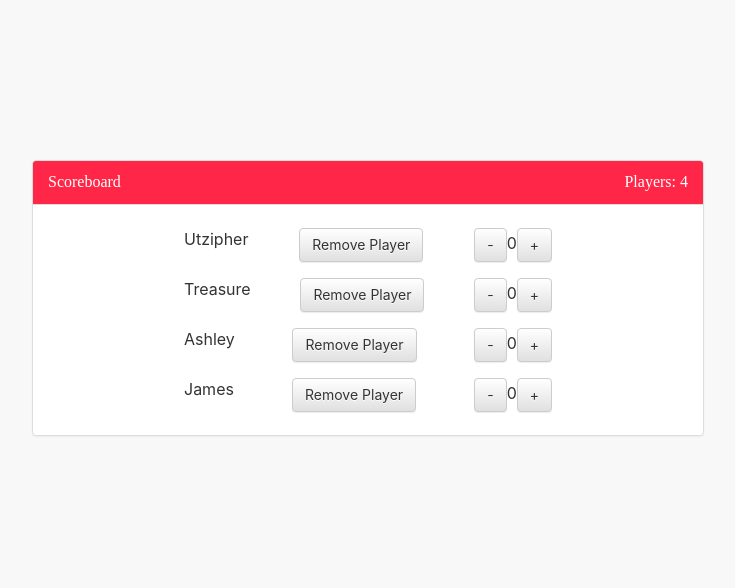
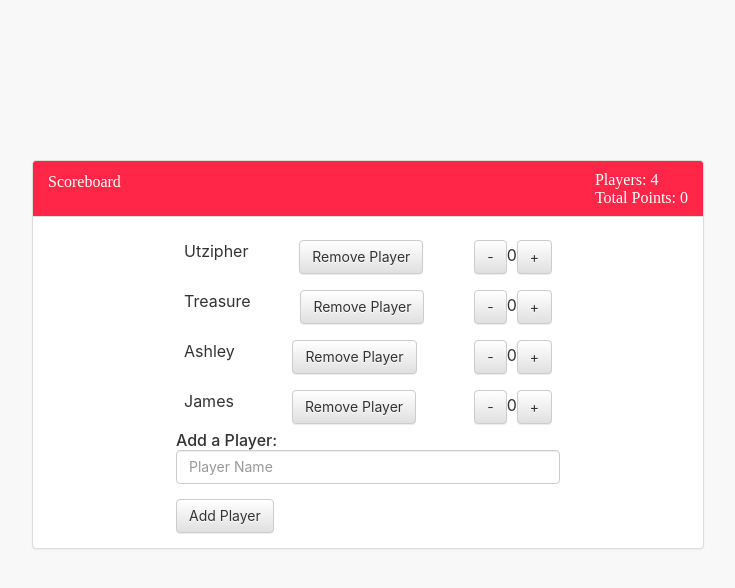
Before and after one commit to jordanutz/Scoreboard, a React (Create React App) app: page / in a window 1280 px wide. Shown: the top 588 px of the page, without its empty margins (272-1007 px from the left). Built offline with nearby package versions, Linux system fonts and the light colour scheme.

Commit message:
User can add a new player. Total points is updated from state.

```diff
--- a/src/App.js
+++ b/src/App.js
@@ -8,45 +8,81 @@ class App extends Component {
     this.state = {
       players: [
         {
+          id: 1,
           name: "Utzipher",
-          id: 1
+          score: 0
         },
         {
+          id: 2,
           name: "Treasure",
-          id: 2
+          score: 0
         },
         {
+          id: 3,
           name: "Ashley",
-          id: 3
+          score: 0
         },
         {
+          id: 4,
           name: "James",
-          id: 4
+          score: 0
         }
       ]
     }
     this.handleRemovePlayer = this.handleRemovePlayer.bind(this);
+    this.incrementScore = this.incrementScore.bind(this);
+    this.decrementScore = this.decrementScore.bind(this);
   }
 
   handleRemovePlayer = (id) => {
-    this.setState( prevState => {
-      return {
-        players: prevState.players.filter( player => player.id !== id)
-      }
+    this.setState({
+      players: this.state.players.filter( player => player.id !== id)
+    })
+  }
+
+  previousPlayerId = 4
+
+  handleAddPlayer = (name) => {
+    this.setState({
+      players: [
+        ...this.state.players,
+        {
+          name,
+          score: 0,
+          id: this.previousPlayerId += 1
+        }
+      ]
+    })
+  }
+
+  incrementScore = (index) => {
+    this.setState({
+      score: this.state.players[index].score += 1
+    })
+  }
+
+
+  decrementScore = (index) => {
+    this.setState({
+      score: this.state.players[index].score -= 1
     })
   }
 
   render() {
     console.log(this.state.players)
+    const {players} = this.state;
+    const {handleRemovePlayer, incrementScore, decrementScore, handleAddPlayer} = this;
 
     return (
       <div>
 
         <Header
           title="Scoreboard"
-          totalPlayers={3}
-          initialPlayers={this.state.players}
-          removePlayer={this.handleRemovePlayer}
+          initialPlayers={players}
+          removePlayer={handleRemovePlayer}
+          increaseScore={incrementScore}
+          decreaseScore={decrementScore}
+          addPlayer={handleAddPlayer}
           />
 
       </div>
--- /dev/null
+++ b/src/components/AddPlayer/AddPlayer.js
@@ -0,0 +1,62 @@
+import React, {Component} from 'react';
+import {FormGroup, FormControl, Button} from 'react-bootstrap';
+
+
+class AddPlayer extends Component {
+  constructor() {
+    super()
+    this.state = {
+      addPlayer: ''
+    }
+    this.handleAddPlayer = this.handleAddPlayer.bind(this);
+    this.handleSubmit = this.handleSubmit.bind(this);
+  }
+
+  handleAddPlayer = (e) => {
+    this.setState({
+      addPlayer: e.target.value
+    })
+  }
+
+  handleSubmit = (e) => {
+    e.preventDefault();
+    this.props.addPlayer(this.state.addPlayer)
+    this.resetAddForm();
+  }
+
+  resetAddForm = () => {
+    this.setState({
+      addPlayer: ''
+    })
+  }
+
+  render () {
+    console.log(this.state.addPlayer)
+    console.log(this.props)
+
+    return (
+      <div className="addplayer-container">
+        <h1>Add a Player:</h1>
+          <form>
+            <FormGroup
+             controlId="formBasicText"
+           >
+
+           <FormControl
+             type="text"
+             value={this.state.addPlayer}
+             placeholder="Player Name"
+             onChange={this.handleAddPlayer}
+           />
+
+            </FormGroup>
+          </form>
+
+          <Button onClick={this.handleSubmit}>Add Player</Button>
+
+      </div>
+    )
+  }
+}
+
+export default AddPlayer;
--- a/src/components/Counter/Counter.js
+++ b/src/components/Counter/Counter.js
@@ -1,43 +1,20 @@
-import React, {Component} from 'react';
+import React from 'react';
 import {Button} from 'react-bootstrap';
 
-class Counter extends Component {
-  constructor() {
-    super()
-    this.state = {
-      score: 0
-    }
-    this.incrementScore = this.incrementScore.bind(this);
-    this.decrementScore = this.decrementScore.bind(this);
-  }
+const Counter = (props) =>  {
 
-  incrementScore = () => {
-    this.setState(prevState => {
-      return {
-        score: this.state.score + 1
-      }
-    })
-  }
+  console.log(props)
+  console.log(props.id)
 
-  decrementScore = () => {
-    this.setState(prevState => {
-      return {
-        score: this.state.score - 1
-      }
-    })
-  }
+  const {index, decreaseScore, increaseScore, score} = props;
 
-
-  render() {
-    return (
-      <div className="counter">
-        <Button className="decrement-button" onClick={this.decrementScore}> - </Button>
-        <span className="player-score">{this.state.score}</span>
-        <Button className="increment-button" onClick={this.incrementScore}> + </Button>
-      </div>
-    )
-  }
+  return (
+    <div className="counter">
+      <Button className="decrement-button" onClick={() => decreaseScore(index)}> - </Button>
+      <span className="player-score">{score}</span>
+      <Button className="increment-button" onClick={() => increaseScore(index)}> + </Button>
+    </div>
+  )
 }
 
-
 export default Counter;
--- a/src/components/Header/Header.js
+++ b/src/components/Header/Header.js
@@ -1,29 +1,45 @@
 import React from 'react';
 import './Header.css';
+import {Panel} from 'react-bootstrap';
 import Players from '../Players/Players';
-import {Panel, Button} from 'react-bootstrap';
+import Stats from '../Stats/Stats';
+import AddPlayer from '../AddPlayer/AddPlayer';
 
 const Header = (props) => {
+
   console.log(props)
+
+  const {initialPlayers, removePlayer, increaseScore, decreaseScore, addPlayer} = props;
+
   return (
     <div className="players-container">
       <Panel className="panel-container">
         <Panel.Heading>
           <div>{props.title}</div>
-          <div>Players: {props.initialPlayers.length}</div>
+
+          <Stats
+              initialPlayers={initialPlayers}
+              />
+
         </Panel.Heading>
         <Panel.Body className="player-profile">
           <div className="player">
-            {props.initialPlayers.map( (player, id) => {
+            {initialPlayers.map( (player, index) => {
 
               return <Players
-                key={id}
+                id={player.id}
+                key={player.id}
                 name={player.name}
-                removePlayer={props.removePlayer}
-                id={player.id}
+                score={player.score}
+                removePlayer={removePlayer}
+                increaseScore={increaseScore}
+                decreaseScore={decreaseScore}
+                index={index}
                 />
 
             })}
+
+            <AddPlayer addPlayer={addPlayer}/>
           </div>
         </Panel.Body>
       </Panel>
--- a/src/components/Players/Players.js
+++ b/src/components/Players/Players.js
@@ -5,11 +5,20 @@ import {Button} from 'react-bootstrap';
 
 const Players = (props) => {
   console.log(props)
+
+  const {name, removePlayer, id, index, score, increaseScore, decreaseScore} = props;
+
   return (
     <div className="player-container">
-      <span className="player-name">{props.name}</span>
-      <Button onClick={ () => props.removePlayer(props.id)}>Remove Player</Button>
-      <Counter />
+      <span className="player-name">{name}</span>
+      <Button onClick={ () => removePlayer(id) }>Remove Player</Button>
+      <Counter
+        score={score}
+        increaseScore={increaseScore}
+        decreaseScore={decreaseScore}
+        id={id}
+        index={index}
+        />
     </div>
   )
 }
--- /dev/null
+++ b/src/components/Stats/Stats.js
@@ -0,0 +1,22 @@
+import React from 'react';
+
+const Stats = (props) => {
+
+  const {initialPlayers} = props;
+  console.log(props);
+
+  const totalPlayers = initialPlayers.length
+  const totalPoints = initialPlayers.reduce( (total, player) => {
+    return total + player.score;
+  }, 0);
+
+  return (
+    <div className="stats-container">
+      <h2>Players: {totalPlayers} </h2>
+      <h2>Total Points: {totalPoints} </h2>
+
+    </div>
+  )
+}
+
+export default Stats;
```
Also changed, not shown: src/components/AddPlayer/AddPlayer.css (added), src/components/Stats/Stats.css (added).
